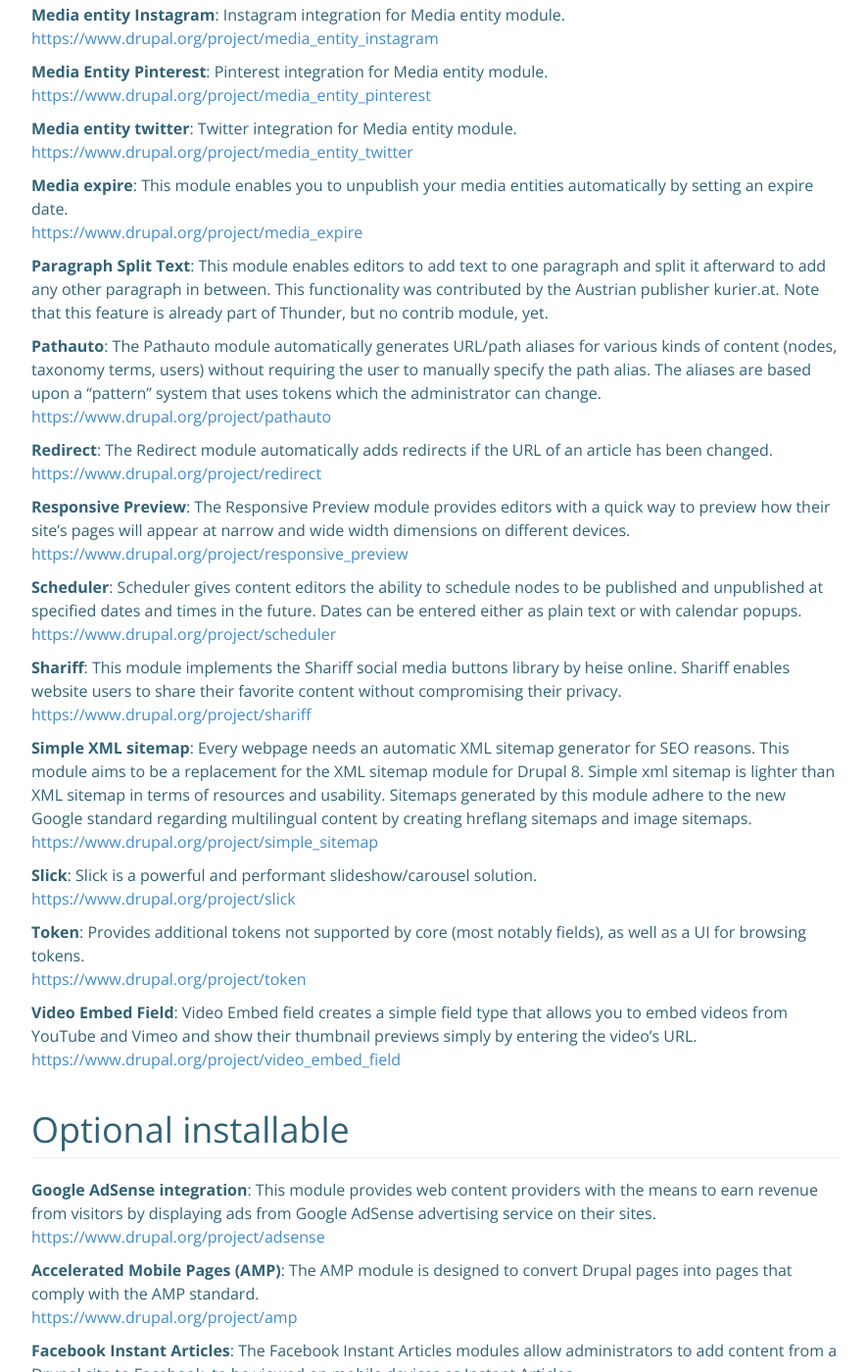
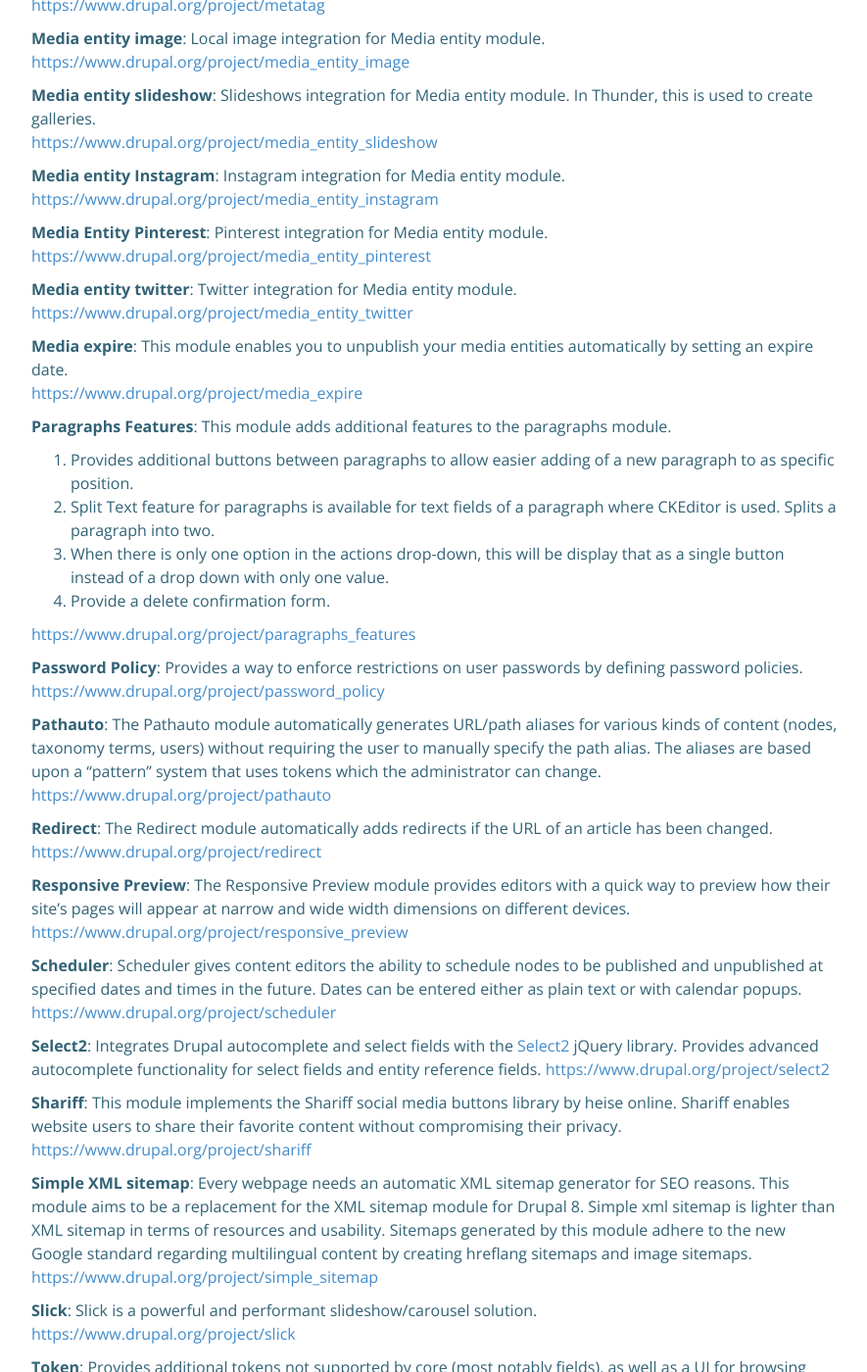
Before and after one commit to thunder/thunder-documentation, a Jekyll site: the page built from modules.md, in a window 1280 px wide and 1400 px high, scrolled down 2229 px. Shown: the whole window at 98% size, without its empty margins (53-938 px from the left). Built offline with Jekyll 4.4.1, drawn with Linux system fonts in a browser that asks for light colours; nearby versions of some CDN libraries; our own code applies the rules of GitHub Pages for plain Markdown files; comment, search, counter and statistics services are not loaded; the repository's description, which GitHub fills in, is left out; some of the changed text lies outside the part shown.

Commit message:
Add new modules, remove deprecated ones (#8)
* Add new modules, remove deprecated ones

* adding content moderation

```diff
--- a/_includes/modules/default.md
+++ b/_includes/modules/default.md
@@ -55,7 +55,16 @@
 **Media expire**: This module enables you to unpublish your media entities automatically by setting an expire date.<br />
 [https://www.drupal.org/project/media_expire](https://www.drupal.org/project/media_expire)
 
-**Paragraph Split Text**: This module enables editors to add text to one paragraph and split it afterward to add any other paragraph in between. This functionality was contributed by the Austrian publisher kurier.at. Note that this feature is already part of Thunder, but no contrib module, yet.
+**Paragraphs Features**: This module adds additional features to the paragraphs module.
+1. Provides additional buttons between paragraphs to allow easier adding of a new paragraph to as specific position.
+2. Split Text feature for paragraphs is available for text fields of a paragraph where CKEditor is used. Splits a paragraph into two.
+3. When there is only one option in the actions drop-down, this will be display that as a single button instead of a drop down with only one value.
+4. Provide a delete confirmation form.
+
+[https://www.drupal.org/project/paragraphs_features](https://www.drupal.org/project/paragraphs_features)
+
+**Password Policy**: Provides a way to enforce restrictions on user passwords by defining password policies.
+[https://www.drupal.org/project/password_policy](https://www.drupal.org/project/password_policy)
 
 **Pathauto**: The Pathauto module automatically generates URL/path aliases for various kinds of content (nodes, taxonomy terms, users) without requiring the user to manually specify the path alias. The aliases are based upon a "pattern" system that uses tokens which the administrator can change.<br />
 [https://www.drupal.org/project/pathauto](https://www.drupal.org/project/pathauto)
@@ -69,6 +78,9 @@
 **Scheduler**: Scheduler gives content editors the ability to schedule nodes to be published and unpublished at specified dates and times in the future. Dates can be entered either as plain text or with calendar popups.<br />
 [https://www.drupal.org/project/scheduler](https://www.drupal.org/project/scheduler)
 
+**Select2**: Integrates Drupal autocomplete and select fields with the [Select2](https://select2.org/) jQuery library. Provides advanced autocomplete functionality for select fields and entity reference fields.
+[https://www.drupal.org/project/select2](https://www.drupal.org/project/select2)
+
 **Shariff**: This module implements the Shariff social media buttons library by heise online. Shariff enables website users to share their favorite content without compromising their privacy.<br />
 [https://www.drupal.org/project/shariff](https://www.drupal.org/project/shariff)
 
@@ -80,6 +92,3 @@
 
 **Token**: Provides additional tokens not supported by core (most notably fields), as well as a UI for browsing tokens.<br />
 [https://www.drupal.org/project/token](https://www.drupal.org/project/token)
-
-**Video Embed Field**: Video Embed field creates a simple field type that allows you to embed videos from YouTube and Vimeo and show their thumbnail previews simply by entering the video's URL.<br />
-[https://www.drupal.org/project/video_embed_field](https://www.drupal.org/project/video_embed_field)
--- a/_includes/modules/highlights.md
+++ b/_includes/modules/highlights.md
@@ -1,5 +1,7 @@
 **Thunder Admin Theme**: Admin theme created for Thunder with bigger UX improvements according to the findings of recent user tests and a survey conducted with editors currently working with Thunder.<br />
 [https://www.drupal.org/project/thunder_admin](https://www.drupal.org/project/thunder_admin)
+
+**Content Moderation**: Content Moderation enables you to have an editorial workflow. Editors can have different permissions for creating, editing and publishing articles. It also allows you to have a published version of an article, and have a separate working copy that is undergoing review before it is published.
 
 **Paragraphs**: Instead of putting all their content in one WYSIWYG body field including images and videos, end-users can now choose on-the-fly between pre-defined Paragraph Types independent from one another. Paragraph Types can be anything you want from a simple text block or image to a complex and configurable slideshow. This allows editors to structure an article into sub-elements, which can easily be created, edited, and reorganized.<br />
 [https://www.drupal.org/project/paragraphs](https://www.drupal.org/project/paragraphs)
@@ -7,6 +9,9 @@
 **Entity Browser**: This module provides a generic entity browser/picker/selector. In Thunder, it serves as media library which gives you an overview of all your media entities, such as pictures and videos. You can filter and search for them, edit them, and add new media.<br />
 [https://www.drupal.org/project/entity_browser](https://www.drupal.org/project/entity_browser)
 
+**Autosave Form**: The “Autosave Form” module provides an autosave feature for all forms. The autosave submits will be triggered every 60 seconds and store the changes from the currently logged-in user in the database.
+[https://www.drupal.org/project/autosave_form](https://www.drupal.org/project/autosave_form)
+
 **Thunder Updater**: This is a combination of the modules Checklist API and Configuration Update Manager. Thunder checks if installed configurations have been changed – if not, they can be updated. Otherwise you will get a message telling you that there’s an available update and what to do if you wish to have it.<br />
 [https://www.drupal.org/project/checklist](https://www.drupal.org/project/checklist)<br />
 [https://www.drupal.org/project/update_helper](https://www.drupal.org/project/update_helper)
```
